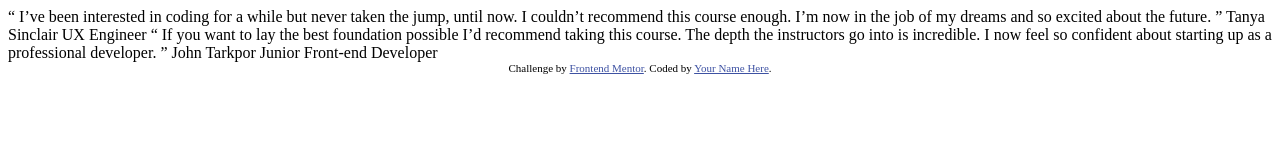
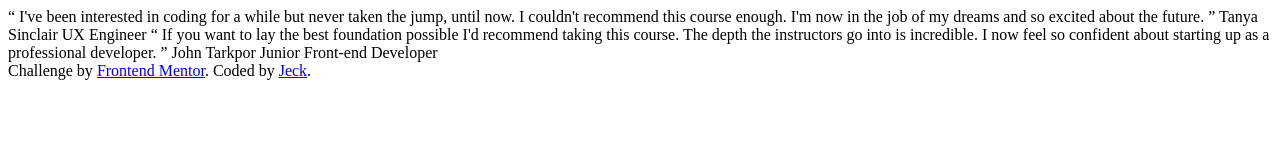
Before and after one commit to j-tomajin/FrontendMentor.Coding-Bootcamp-Testimonial-Slider, a plain HTML site: page index.html in a window 1280 px wide. Drawn offline with Linux system fonts and the light colour scheme.

Commit message:
initial commit

```diff
--- a/index.html
+++ b/index.html
@@ -2,37 +2,40 @@
 <html lang="en">
 <head>
   <meta charset="UTF-8">
-  <meta name="viewport" content="width=device-width, initial-scale=1.0"> <!-- displays site properly based on user's device -->
+  <meta name="viewport" content="width=device-width, initial-scale=1.0">
+   <!-- displays site properly based on user's device -->
 
-  <link rel="icon" type="image/png" sizes="32x32" href="./images/favicon-32x32.png">
+  <!-- <link rel="icon" type="image/png" sizes="32x32" href="./images/favicon-32x32.png"> -->
 
   <title>Frontend Mentor | Coding Bootcamp Testimonials Slider</title>
-
-  <!-- Feel free to remove these styles or customise in your own stylesheet 👍 -->
-  <style>
-    .attribution { font-size: 11px; text-align: center; }
-    .attribution a { color: hsl(228, 45%, 44%); }
-  </style>
 </head>
 <body>
+  <!-- MAIN CONTENT -->
+  <main class="main">
+    <article class="main__container">
 
-  “ I’ve been interested in coding for a while but never taken the jump, until now.
-  I couldn’t recommend this course enough. I’m now in the job of my dreams and so
+    </article>
+    “ I've been interested in coding for a while but never taken the jump, until now.
+    I couldn't recommend this course enough. I'm now in the job of my dreams and so
     excited about the future. ”
 
     Tanya Sinclair
     UX Engineer
 
-  “ If you want to lay the best foundation possible I’d recommend taking this course.
+    “ If you want to lay the best foundation possible I'd recommend taking this course.
     The depth the instructors go into is incredible. I now feel so confident about
     starting up as a professional developer. ”
 
     John Tarkpor
     Junior Front-end Developer
+  </main>
 
+  <!-- FOOTER CONTENT -->
+  <footer>
     <div class="attribution">
       Challenge by <a href="https://www.frontendmentor.io?ref=challenge" target="_blank">Frontend Mentor</a>.
-    Coded by <a href="#">Your Name Here</a>.
+      Coded by <a href="#">Jeck</a>.
     </div>
+  </footer>
 </body>
 </html>
```
Lines whose indentation alone changed are shown as unchanged.
